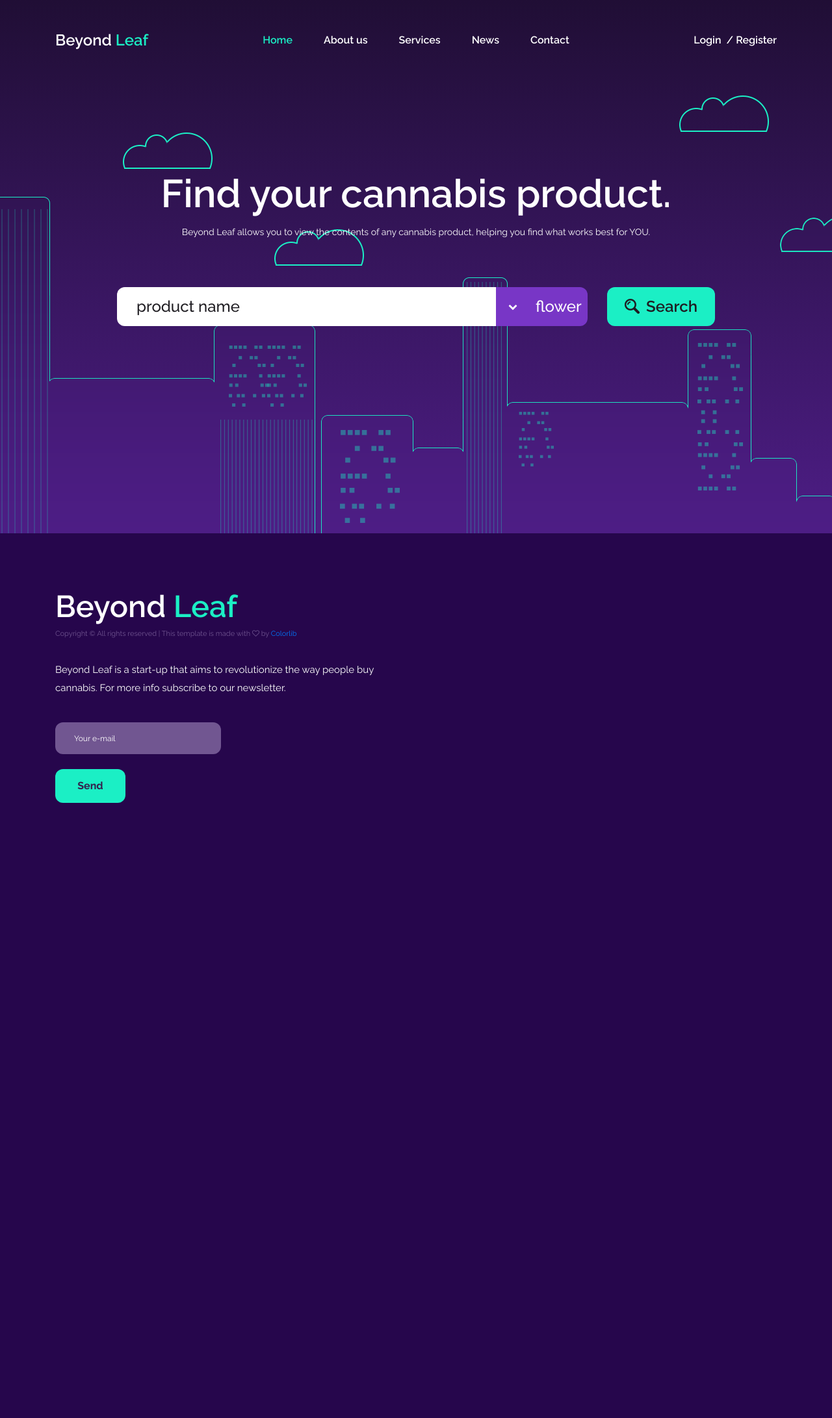
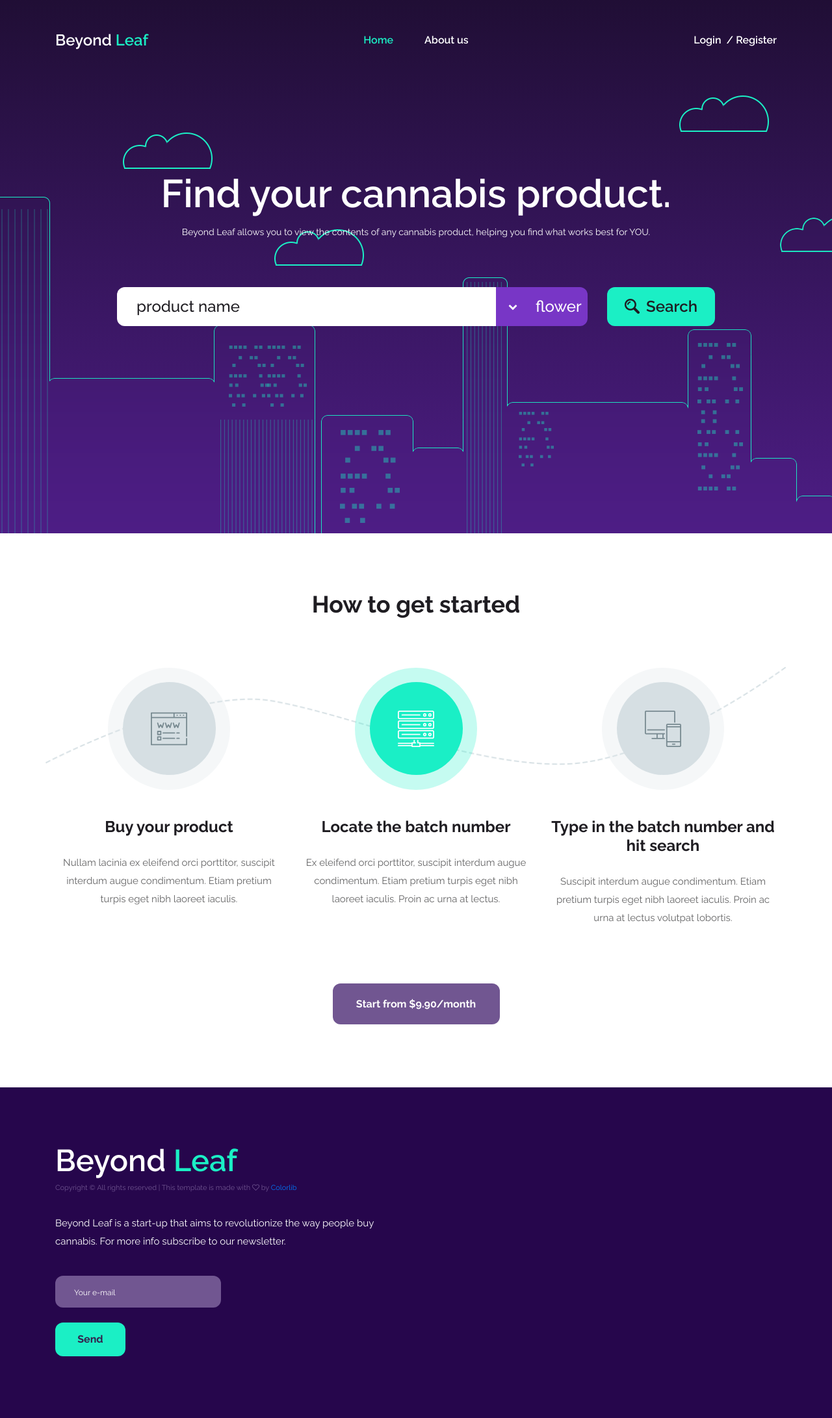
Before and after one commit to KamilLegault/beyond-leaf, a Flask app: page / in a window 1280 px wide. Shown: the whole page at 65% size. Before the commit the page ends 1236 px from the top, so only its background shows below. Run offline with Flask 2, Linux system fonts and the light colour scheme; some libraries are stand-ins or nearby versions.

Commit message:
Removed unnecessary html elements 2

```diff
--- a/app/templates/index-simple-ed.html
+++ b/app/templates/index-simple-ed.html
@@ -44,21 +44,7 @@
             About us
            </a>
           </li>
-          <li>
-           <a href="services.html">
-            Services
-           </a>
-          </li>
-          <li>
-           <a href="blog.html">
-            News
-           </a>
-          </li>
-          <li>
-           <a href="contact.html">
-            Contact
-           </a>
-          </li>
+
          </ul>
         </nav>
         <div class="log_reg">
@@ -113,28 +99,13 @@
     <nav class="menu_nav">
      <ul>
       <li>
-       <a href="index.html">
+       <a href="index">
         Home
        </a>
       </li>
       <li>
-       <a href="about.html">
+       <a href="about">
         About us
-       </a>
-      </li>
-      <li>
-       <a href="services.html">
-        Services
-       </a>
-      </li>
-      <li>
-       <a href="blog.html">
-        News
-       </a>
-      </li>
-      <li>
-       <a href="contact.html">
-        Contact
        </a>
       </li>
      </ul>
@@ -208,7 +179,93 @@
      </div>
     </div>
    </div>
-
+   <!-- Intro -->
+   <div class="intro">
+    <div class="container">
+     <div class="row">
+      <div class="col magic_fade_in">
+       <div class="section_title text-center">
+        <h2>
+         How to get started
+        </h2>
+       </div>
+      </div>
+     </div>
+     <div class="row intro_row">
+      <div class="intro_dots magic_fade_in" style="background-image:url(images/dots.png)">
+      </div>
+      <!-- Intro Item -->
+      <div class="col-lg-4 intro_col magic_fade_in">
+       <div class="intro_item d-flex flex-column align-items-center justify-content-start text-center">
+        <div class="intro_icon_container d-flex flex-column align-items-center justify-content-center">
+         <div class="intro_icon">
+          <img alt="https://www.flaticon.com/authors/freepik" src="{{url_for('static', filename='images/icon_1.svg')}}"/>
+         </div>
+        </div>
+        <div class="intro_item_content">
+         <div class="intro_item_title">
+          Buy your product
+         </div>
+         <div class="intro_item_text">
+          <p>
+           Nullam lacinia ex eleifend orci porttitor, suscipit interdum augue condimentum. Etiam pretium turpis eget nibh laoreet iaculis.
+          </p>
+         </div>
+        </div>
+       </div>
+      </div>
+      <!-- Intro Item -->
+      <div class="col-lg-4 intro_col magic_fade_in">
+       <div class="intro_item d-flex flex-column align-items-center justify-content-start text-center">
+        <div class="intro_icon_container d-flex flex-column align-items-center justify-content-center">
+         <div class="intro_icon">
+          <img alt="https://www.flaticon.com/authors/freepik" src="{{url_for('static', filename='images/icon_2.svg')}}"/>
+         </div>
+        </div>
+        <div class="intro_item_content">
+         <div class="intro_item_title">
+          Locate the batch number
+         </div>
+         <div class="intro_item_text">
+          <p>
+           Ex eleifend orci porttitor, suscipit interdum augue condimentum. Etiam pretium turpis eget nibh laoreet iaculis. Proin ac urna at lectus.
+          </p>
+         </div>
+        </div>
+       </div>
+      </div>
+      <!-- Intro Item -->
+      <div class="col-lg-4 intro_col magic_fade_in">
+       <div class="intro_item d-flex flex-column align-items-center justify-content-start text-center">
+        <div class="intro_icon_container d-flex flex-column align-items-center justify-content-center">
+         <div class="intro_icon">
+          <img alt="https://www.flaticon.com/authors/freepik" src="{{url_for('static', filename='images/icon_3.svg')}}"/>
+         </div>
+        </div>
+        <div class="intro_item_content">
+         <div class="intro_item_title">
+          Type in the batch number and hit search
+         </div>
+         <div class="intro_item_text">
+          <p>
+           Suscipit interdum augue condimentum. Etiam pretium turpis eget nibh laoreet iaculis. Proin ac urna at lectus volutpat lobortis.
+          </p>
+         </div>
+        </div>
+       </div>
+      </div>
+     </div>
+     <div class="row">
+      <div class="col text-center">
+       <div class="intro_button text-center trans_200 ml-auto mr-auto">
+        <a href="#">
+         Start from $9.90/month
+        </a>
+       </div>
+      </div>
+     </div>
+    </div>
+   </div>
    <!-- Footer -->
    <footer class="footer magic_fade_in">
     <div class="container">
```
